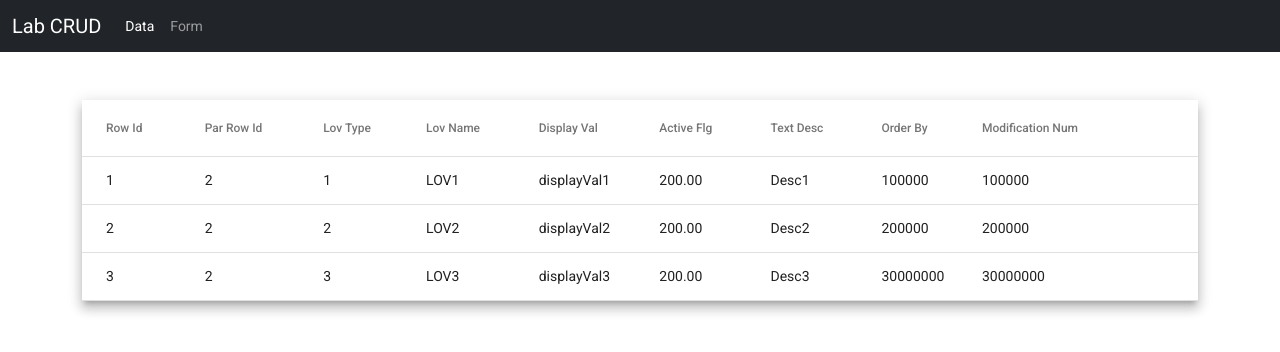
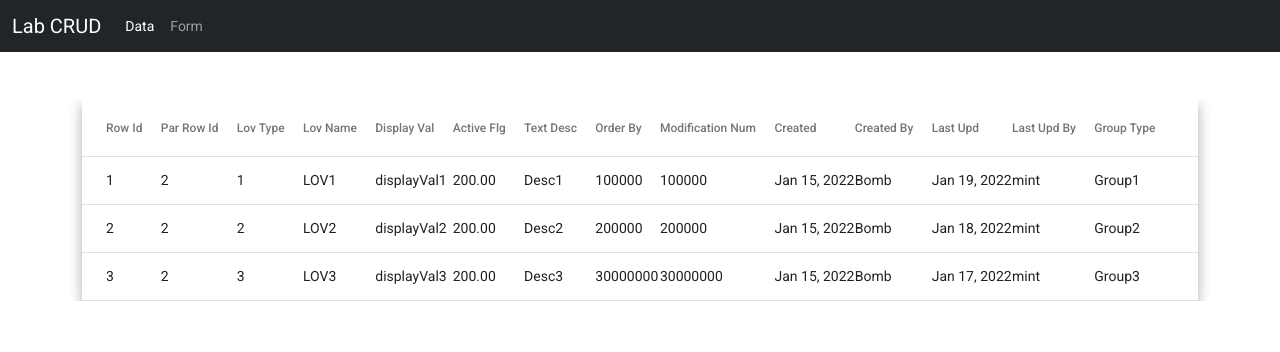
Before and after one commit to MinnyNatchaya/crud-gable-mint-bomb-chuan-frontend, an Angular app: page /data in a window 1280 px wide. Shown: the top 352 px of the page. Built offline with nearby package versions, Linux system fonts and the light colour scheme.

Commit message:
creat table success

```diff
--- a/src/app/app.component.html
+++ b/src/app/app.component.html
@@ -1,4 +1,3 @@
 <app-header></app-header>
-<div class="container">
-  <router-outlet></router-outlet>
-</div>
+
+<router-outlet></router-outlet>
--- a/src/app/pages/table/table.component.html
+++ b/src/app/pages/table/table.component.html
@@ -1,3 +1,4 @@
+<div class="container overflow-auto">
   <table
     mat-table
     [dataSource]="dataSource"
@@ -122,6 +123,72 @@
       <td mat-cell *matCellDef="let element">{{ element.modificationNum }}</td>
     </ng-container>
 
+    <!-- created Column -->
+    <ng-container matColumnDef="created">
+      <th
+        mat-header-cell
+        *matHeaderCellDef
+        mat-sort-header
+        sortActionDescription="Sort by created"
+      >
+        Created
+      </th>
+      <td mat-cell *matCellDef="let element">{{ element.created | date }}</td>
+    </ng-container>
+
+    <!-- createdBy Column -->
+    <ng-container matColumnDef="createdBy">
+      <th
+        mat-header-cell
+        *matHeaderCellDef
+        mat-sort-header
+        sortActionDescription="Sort by createdBy"
+      >
+        Created By
+      </th>
+      <td mat-cell *matCellDef="let element">{{ element.createdBy }}</td>
+    </ng-container>
+
+    <!-- lastUpd Column -->
+    <ng-container matColumnDef="lastUpd">
+      <th
+        mat-header-cell
+        *matHeaderCellDef
+        mat-sort-header
+        sortActionDescription="Sort by lastUpd"
+      >
+        Last Upd
+      </th>
+      <td mat-cell *matCellDef="let element">{{ element.lastUpd | date }}</td>
+    </ng-container>
+
+    <!-- lastUpdBy Column -->
+    <ng-container matColumnDef="lastUpdBy">
+      <th
+        mat-header-cell
+        *matHeaderCellDef
+        mat-sort-header
+        sortActionDescription="Sort by lastUpdBy"
+      >
+        Last Upd By
+      </th>
+      <td mat-cell *matCellDef="let element">{{ element.lastUpdBy }}</td>
+    </ng-container>
+
+    <!-- groupType Column -->
+    <ng-container matColumnDef="groupType">
+      <th
+        mat-header-cell
+        *matHeaderCellDef
+        mat-sort-header
+        sortActionDescription="Sort by groupType"
+      >
+        Group Type
+      </th>
+      <td mat-cell *matCellDef="let element">{{ element.groupType }}</td>
+    </ng-container>
+
     <tr mat-header-row *matHeaderRowDef="displayedColumns"></tr>
     <tr mat-row *matRowDef="let row; columns: displayedColumns"></tr>
   </table>
+</div>
--- a/src/app/pages/table/table.component.ts
+++ b/src/app/pages/table/table.component.ts
@@ -25,7 +25,7 @@ const ELE_DATA: Data[] = [
     textDesc: 'Desc1',
     orderBy: BigInt(100000),
     modificationNum: BigInt(100000),
-    created: new Date(),
+    created: new Date(Date.now() - 24 * 60 * 60 * 5000),
     createdBy: 'Bomb',
     lastUpd: new Date(Date.now() - 24 * 60 * 60 * 1000),
     lastUpdBy: 'mint',
@@ -51,7 +51,7 @@ const ELE_DATA: Data[] = [
     textDesc: 'Desc2',
     orderBy: BigInt(200000),
     modificationNum: BigInt(200000),
-    created: new Date(),
+    created: new Date(Date.now() - 24 * 60 * 60 * 5000),
     createdBy: 'Bomb',
     lastUpd: new Date(Date.now() - 24 * 60 * 60 * 2000),
     lastUpdBy: 'mint',
@@ -77,7 +77,7 @@ const ELE_DATA: Data[] = [
     textDesc: 'Desc3',
     orderBy: BigInt(30000000),
     modificationNum: BigInt(30000000),
-    created: new Date(),
+    created: new Date(Date.now() - 24 * 60 * 60 * 5000),
     createdBy: 'Bomb',
     lastUpd: new Date(Date.now() - 24 * 60 * 60 * 3000),
     lastUpdBy: 'mint',
@@ -127,11 +127,11 @@ export class TableComponent implements AfterViewInit {
     'textDesc',
     'orderBy',
     'modificationNum',
-    // 'created',
-    // 'createdBy',
-    // 'lastUpd',
-    // 'lastUpdBy',
-    // 'groupType',
+    'created',
+    'createdBy',
+    'lastUpd',
+    'lastUpdBy',
+    'groupType',
   ];
   dataSource = new MatTableDataSource(ELE_DATA);
 
```
Lines whose indentation alone changed are shown as unchanged.
